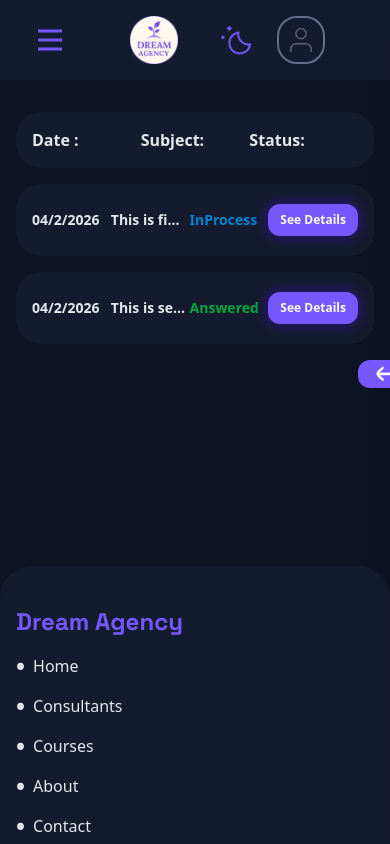
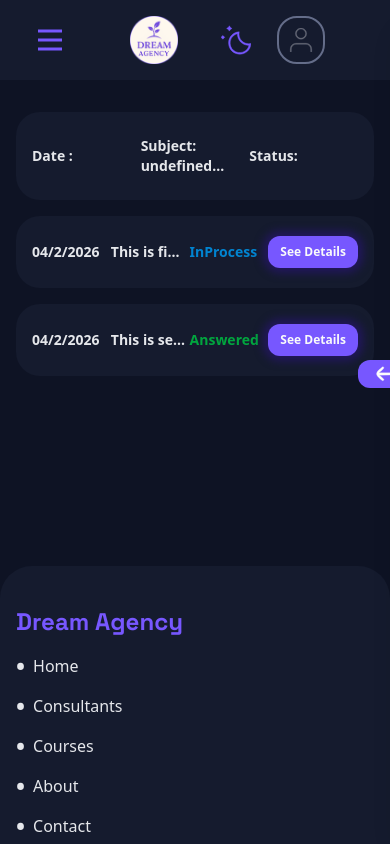
Before and after one commit to DreamAgencyhub/Front-end, a Next.js app: page /profile/sent-tickets in a window 390 px wide. Shown: the top 844 px of the page. Built offline with nearby package versions, Linux system fonts and the light colour scheme.

Commit message:
fix: fix some bugs in Header component

```diff
--- a/app/(public)/(user)/profile/Header.tsx
+++ b/app/(public)/(user)/profile/Header.tsx
@@ -3,7 +3,7 @@ import Button from "@/app/components/ui/Button";
 import { formatDate } from "@/app/utilities/helpers";
 
 interface Header {
-  shouldShowBtn: boolean;
+  shouldShowBtn?: boolean;
   date?: Date;
   status?: string;
   subject?: string;
@@ -16,16 +16,25 @@ export default function Header({
   status,
 }: Header) {
   return (
-    <div className=" font-semibold bg-secondary-default rounded-3xl p-4 md:px-4 md:py-6 relative flex flex-row justify-between items-center w-full md:w-[80%]">
-      <div className="grid grid-cols-3 items-center w-full">
+    <div className=" font-semibold bg-secondary-default rounded-3xl px-4 py-6 md:px-4 md:py-6 relative flex flex-row justify-between items-center w-full md:w-[80%]">
+      <div className="grid grid-cols-3 items-center w-full text-sm md:text-base">
         <span>Date : {formatDate(date)}</span>
         <span className=" block md:hidden">
-          Subject: {subject?.substring(0, 12)}
+          Subject: {`${subject?.substring(0, 8)}...`}
         </span>
         <span className="hidden md:block">
-          Subject: {subject?.substring(0, 30)}
+          Subject: {`${subject?.substring(0, 20)}...`}
         </span>
-        <span>Status: {status}</span>
+        <span>
+          Status:{" "}
+          <span
+            className={`${
+              status === "InProcess" ? "text-sky-600" : "text-green-600"
+            }`}
+          >
+            {status}
+          </span>
+        </span>
       </div>
 
       {shouldShowBtn && (
```
